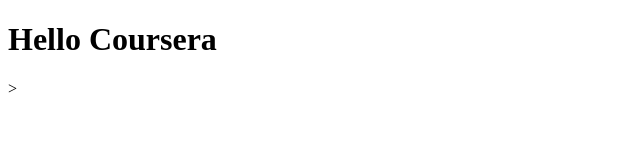
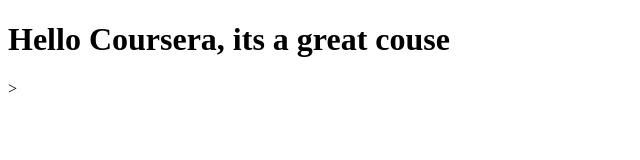
Before and after one commit to JJBPWarrios/CourseraTest, a plain HTML site: page site/index.html in a window 1280 px wide. Shown: the whole page, without its empty margins (0-640 px from the left). Drawn offline with Linux system fonts and the light colour scheme.

Commit message:
My First Page

```diff
--- a/site/index.html
+++ b/site/index.html
@@ -4,6 +4,6 @@
 	<title>Hello Coursera</title>
 </head>
 <body>
-<h1>Hello Coursera</h1>>
+<h1>Hello Coursera, its a great couse</h1>>
 </body>
 </html>
```
